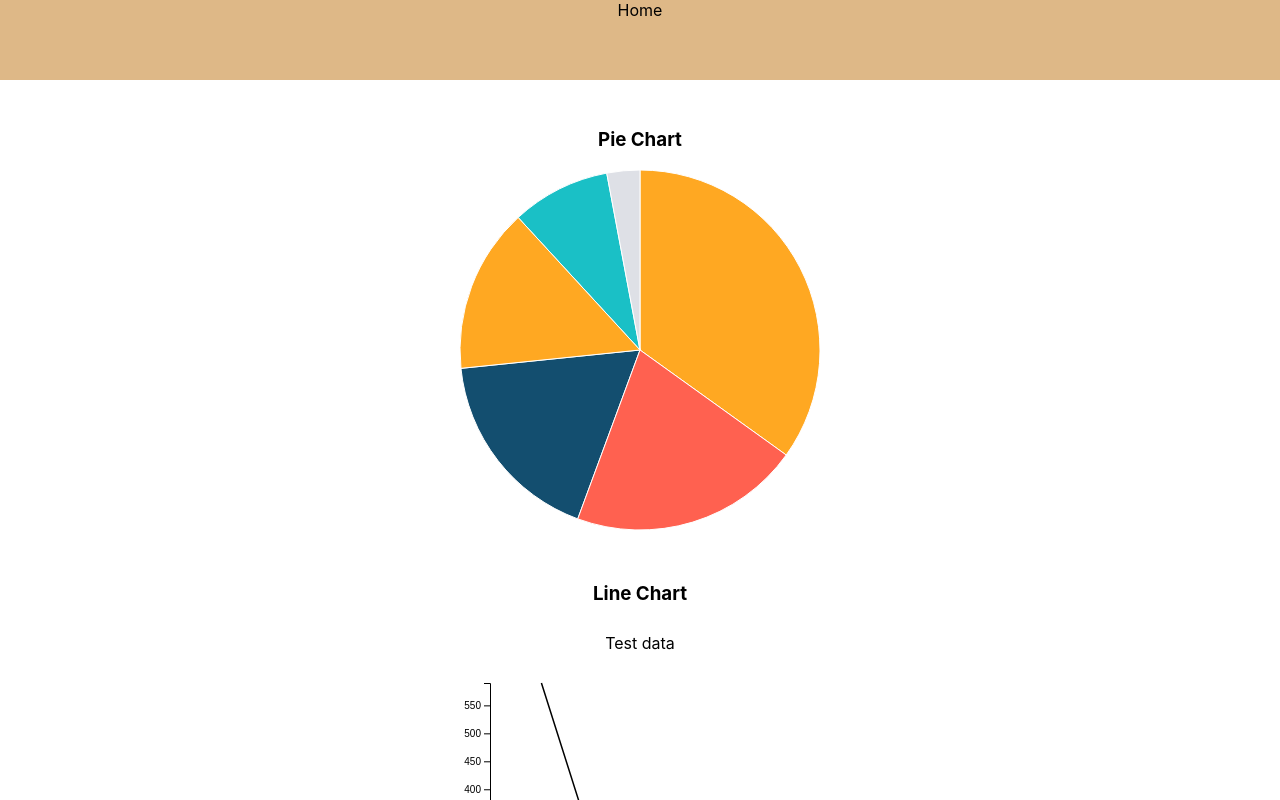
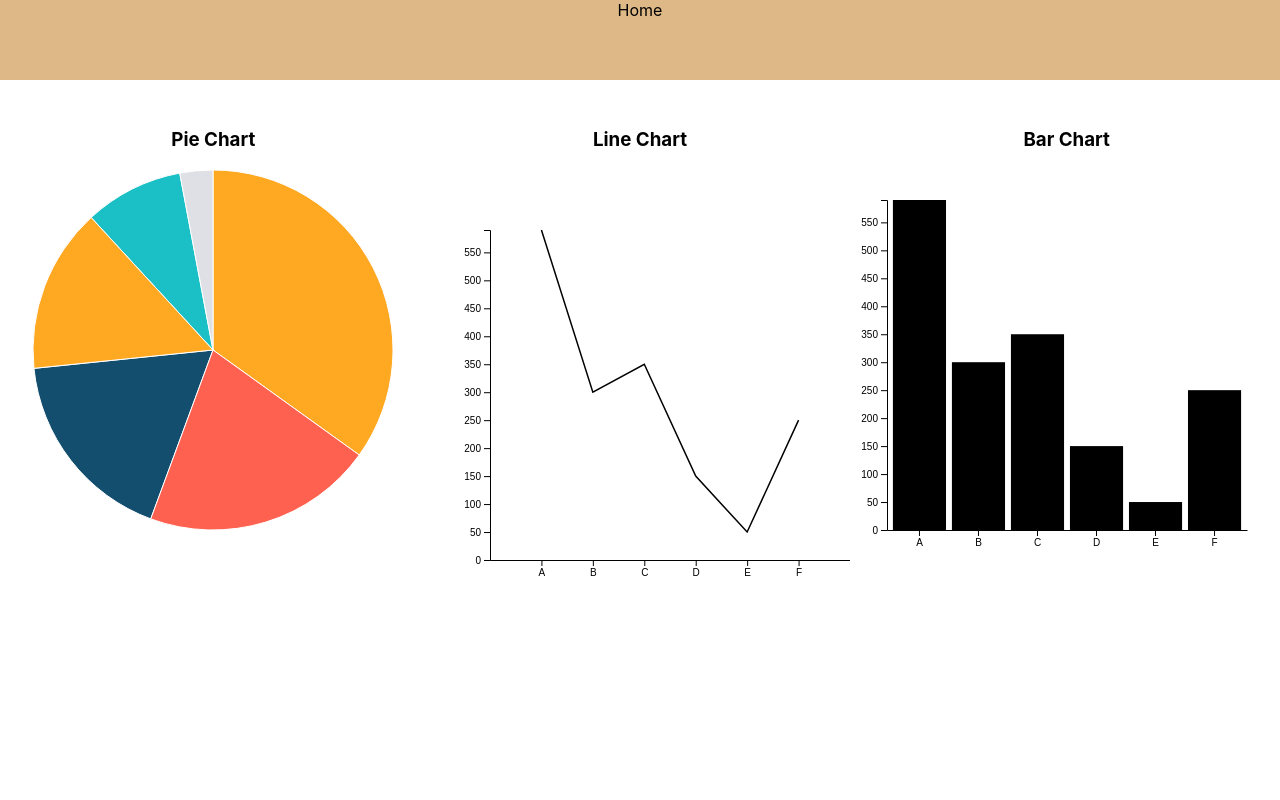
Before and after one commit to callezenwaka/graphs, a React (Create React App) app: page / in a window 1280 px wide. Shown: the top 800 px of the page. Built offline with nearby package versions, Linux system fonts and the light colour scheme.

Commit message:
Removed title

```diff
--- a/src/App.css
+++ b/src/App.css
@@ -36,3 +36,7 @@
     transform: rotate(360deg);
   }
 }
+
+.app--section {
+  display: flex;
+}
--- a/src/App.tsx
+++ b/src/App.tsx
@@ -19,7 +19,7 @@ function App() {
       <section>
         <Header />
       </section>
-      <section>
+      <section className="app--section">
         <PieChart items={ data } />
         <LineChart items={ data } />
         <BarChart items={ data } />
--- a/src/components/BarChart/BarChart.css
+++ b/src/components/BarChart/BarChart.css
@@ -0,0 +1,6 @@
+.bar--section {
+  margin-top: 3rem;
+}
+.bar--wrapper {
+  width: calc(100% / 3);
+}
--- a/src/components/LineChart/LineChart.css
+++ b/src/components/LineChart/LineChart.css
@@ -1,3 +1,6 @@
 .line--section {
   margin-top: 3rem;
 }
+.line--wrapper {
+  width: calc(100% / 3);
+}
--- a/src/components/LineChart/LineChart.tsx
+++ b/src/components/LineChart/LineChart.tsx
@@ -19,7 +19,7 @@ const LineChart = ({ items }: { items: ChartType[] }) => {
     // remove g element tags
     remove();
 
-    //
+    // set svg component
     const svg = d3.select(lineChart.current)
       .attr('width', width + margin.left + margin.right)
       .attr('height', height + margin.top + margin.bottom)
@@ -60,13 +60,13 @@ const LineChart = ({ items }: { items: ChartType[] }) => {
       );
 
     // Add title
-    svg.append('text')
-      .attr('x', (width / 2))
-      .attr('y', (margin.top / 5 - 10))
-      .attr('text-anchor', 'middle')
-      .attr('font-size', '16px')
-      .attr('fill', 'black')
-      .text('Test data');
+    // svg.append('text')
+    //   .attr('x', (width / 2))
+    //   .attr('y', (margin.top / 5 - 10))
+    //   .attr('text-anchor', 'middle')
+    //   .attr('font-size', '16px')
+    //   .attr('fill', 'black')
+    //   .text('Test data');
 
   }, [items, width, height]);
 
--- a/src/components/PieChart/PieChart.css
+++ b/src/components/PieChart/PieChart.css
@@ -1,3 +1,6 @@
 .pie--section {
   margin-top: 3rem;
 }
+.pie--wrapper {
+  width: calc(100% / 3);
+}
--- a/src/components/PieChart/PieChart.tsx
+++ b/src/components/PieChart/PieChart.tsx
@@ -30,6 +30,7 @@ const PieChart = ({ items }: { items: ChartType[] }) => {
     // Define dimensions
     const width = 360;
     const height = 360;
+    const margin = { top: 30, right: 30, bottom: 30, left: 30 }
     const radius = Math.min(width, height) / 2;
     // Get positions for each data object
     const piedata = d3.pie<ChartType>().value(d => d.value)(items);
@@ -39,6 +40,7 @@ const PieChart = ({ items }: { items: ChartType[] }) => {
     const colors = d3.scaleOrdinal(['#ffa822', '#134e6f', '#ff6150', '#1ac0c6', '#dee0e6'])
     // const colors = d3.scaleOrdinal()
     //   .domain(d3.range(items.length) as unknown as string[])
+      // .range([(items) => items.label]);
     //   .range( d3.quantize((t) => d3.interpolateGreens(t * 0.8 + 0.1), items.length)
     //     .reverse()
     //   );
@@ -79,6 +81,16 @@ const PieChart = ({ items }: { items: ChartType[] }) => {
       .on('mouseout', () => {
         tooldiv.style('visibility', 'hidden')
       })
+
+    // Add title
+    // const title = d3.select('#pieContainer')
+    // title.append('text')
+    //   .attr('x', (width / 2))
+    //   .attr('y', (margin.top / 5 - 10))
+    //   .attr('text-anchor', 'middle')
+    //   .attr('font-size', '16px')
+    //   .attr('fill', 'black')
+    //   .text('Test data');
   }
 
   return (
```
Also changed, not shown: src/components/BarChart/BarChart.tsx (+9 -0 lines).
